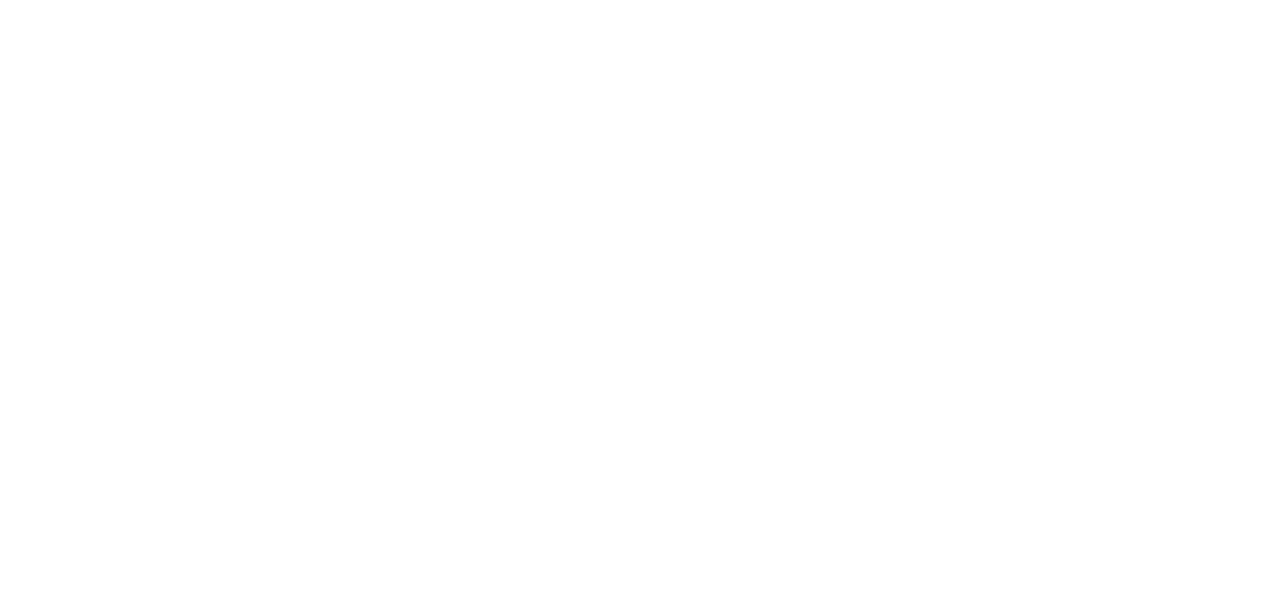
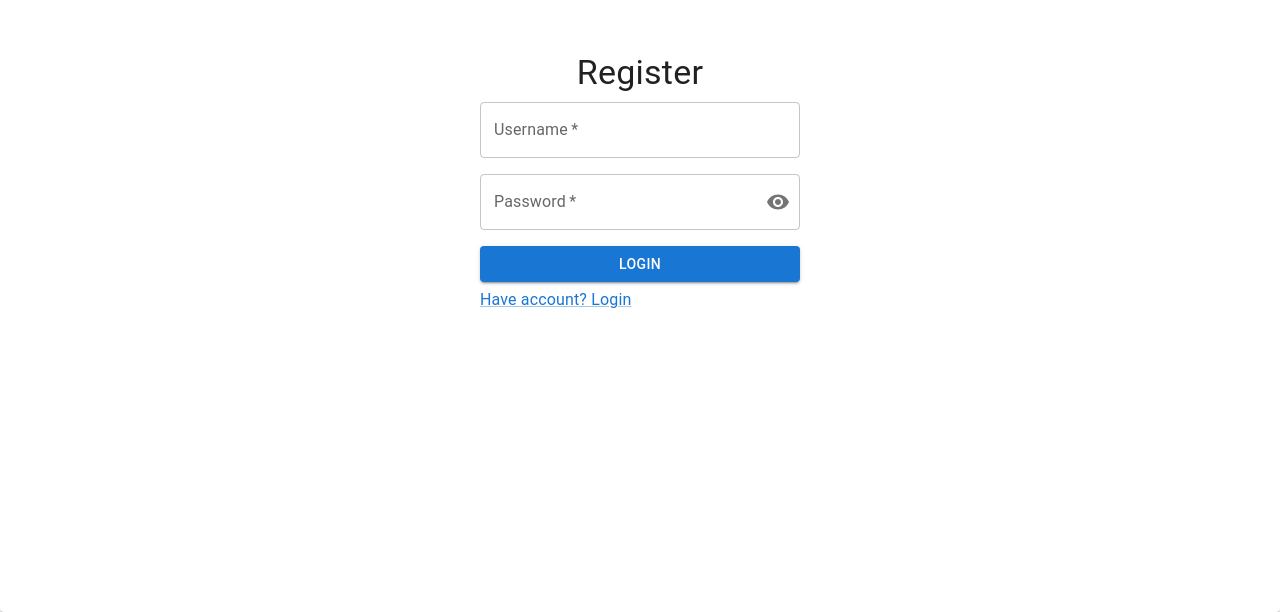
Before and after one commit to Mohammed785/React-Chat-App, a React (Create React App) app in the folder client/: page /register in a window 1280 px wide. Shown: the part 188-800 px from the top of the page. Built offline with nearby package versions, Linux system fonts and the light colour scheme.

Commit message:
create auth routes

```diff
--- /dev/null
+++ b/client/src/@types/user.ts
@@ -0,0 +1,5 @@
+export interface IUser{
+    _id:string
+    username:string,
+    avatar:string
+}
--- a/client/src/App.tsx
+++ b/client/src/App.tsx
@@ -1,5 +1,28 @@
+import { useMemo } from "react"
+import { createTheme, ThemeProvider } from "@mui/material/styles"
+import { CssBaseline, useMediaQuery } from "@mui/material"
+import Login from "./pages/Login"
+import { BrowserRouter, Route, Routes } from "react-router-dom"
+import Register from "./pages/Register"
+
 function App() {
+    const prefersDarkMode = useMediaQuery('(prefers-color-schema: dark)')
+    const theme = useMemo(() => createTheme({
+        palette: {
+            mode: prefersDarkMode ? 'dark' : 'light'
+        }
+    }), [prefersDarkMode])
+
     return <>
+        <ThemeProvider theme={theme}>
+            <CssBaseline />
+            <BrowserRouter>
+                <Routes>
+                    <Route path="/login" element={<Login />} />
+                    <Route path="/register" element={<Register />} />
+                </Routes>
+            </BrowserRouter>
+        </ThemeProvider>
     </>
 }
 
--- /dev/null
+++ b/client/src/components/AuthForm.tsx
@@ -0,0 +1,105 @@
+import { ChangeEvent, FormEvent, useState,useRef } from "react"
+import { Box, FormControl, TextField, Button, InputAdornment, IconButton, InputLabel, OutlinedInput, FormHelperText, Typography } from "@mui/material"
+import { VisibilityOff, Visibility } from "@mui/icons-material"
+import axiosClient from "../axios"
+import axios from "axios"
+import { useNavigate } from "react-router-dom"
+import { useAuthContext } from "../context/authContext"
+
+interface State {
+    username: string,
+    password: string,
+    showPassword: boolean
+}
+
+function AuthForm({auth}:{auth:"login"|"register"}){
+    const [values, setValues] = useState<State>({ username: "", password: "", showPassword: false })
+    const [errors,setErrors] = useState({username:{isError:false,error:""},password:{isError:false,error:""}})
+    const errorMsgRef = useRef<HTMLParagraphElement>(null)
+    const navigate = useNavigate()
+    const {loginUser} = useAuthContext()!
+    const handleChange = (prop: keyof State) => (e: ChangeEvent<HTMLInputElement>) => {
+        setValues({ ...values, [prop]: e.target.value })
+    }
+    const handleShowPassword = () => {
+        setValues({ ...values, showPassword: !values.showPassword })
+    }
+    const validateForm = ()=>{
+        let newError = {...errors}
+        let error = false
+        if(values.username.length<2 || values.username.length>25){
+            newError = { ...newError, username: { isError: true, error:"Username length must be in range 2 to 25 characters long"}}
+            error = true
+        }
+        if(values.password.length<8 || values.password.length>30){
+           newError = { ...newError, password: { isError: true, error: "Password length must be in range 8 to 25 characters long" } }
+           error = true
+        }
+        setErrors({...newError})
+        return error
+    }
+    const handleSubmit = async(e:FormEvent)=>{
+        e.preventDefault()
+        if(!validateForm()){
+            try {
+                const {username,password} = values
+                if(auth==="login"){
+                    const { data:{user} } = await axiosClient.post("/login", { username: username.trim(), password: password.trim() })
+                    delete user.password
+                    loginUser(user)
+                    navigate("/", { replace: true })
+                }else{
+                    const { data } = await axiosClient.post("/register", { username: username.trim(), password: password.trim() })
+                    navigate("/login", { replace: true })
+                }
+            } catch (error) {
+                if(axios.isAxiosError(error)){
+                    if(error.response?.status===401){
+                        errorMsgRef.current!.innerText = "Wrong Credentials"
+                    }else{
+                        errorMsgRef.current!.innerText = (error.response?.data as Record<string,any>).msg
+                    }
+                }
+            }
+        }
+    }
+    return <>
+        <Typography variant="body1" align="center" sx={{ marginBottom: "8px", color:"#d10707" }} ref={errorMsgRef}>
+
+        </Typography>
+        <form method="POST" onSubmit={handleSubmit}>
+            <Box sx={{ display: "flex", flexDirection: "column", gap: 2 }}>
+                <TextField label="Username" value={values.username} onChange={handleChange("username")}
+                autoComplete="username" required
+                error={errors.username.isError ? true : false}
+                helperText={errors.username.isError && errors.username.error}
+                />
+                <FormControl error={errors.password.isError} required variant="outlined">
+                    <InputLabel htmlFor="password">Password</InputLabel>
+                    <OutlinedInput
+                        id="password"
+                        label="Password"
+                        type={values.showPassword ? "text" : "password"}
+                        value={values.password}
+                        error={errors.password.isError?true:false}
+                        onChange={handleChange("password")}
+                        endAdornment={<InputAdornment position="end">
+                            <IconButton aria-label="toggle password visibility" onClick={handleShowPassword} edge="end">
+                                {values.showPassword ? <VisibilityOff /> : <Visibility />}
+
+                            </IconButton>
+                        </InputAdornment>} />
+                        {
+                        errors.password.isError && <FormHelperText id="password-error-text">
+                            {errors.password.error}
+                        </FormHelperText>
+                        }
+
+                </FormControl>
+                <Button variant="contained" type="submit" color="primary">Login</Button>
+            </Box>
+        </form>
+    </>
+}
+
+export default AuthForm;
--- /dev/null
+++ b/client/src/pages/Login.tsx
@@ -0,0 +1,28 @@
+import {Box, Grid, Paper, Typography,Link } from "@mui/material"
+import LoginForm from "../components/AuthForm"
+import {Link as RouterLink} from "react-router-dom"
+
+function Login(){
+    return <>
+    <Paper>
+        <Grid container direction="column"
+            alignItems="center"
+            justifyContent="center"
+            style={{ minHeight: '100vh' }}>
+        <Grid item xs={3} >
+            <Box maxWidth="sm" sx={{ width: 400, height: 400, padding: 5 }}>
+                <Typography align="center" variant="h4" sx={{marginBottom:"8px"}}>
+                    Login
+                </Typography>
+                    <LoginForm auth="login"/>
+                <Box sx={{ marginTop: "6px" }}>
+                    <Link component={RouterLink} to="/register">Need account? Register</Link>
+                </Box>
+            </Box>
+        </Grid>
+    </Grid>
+    </Paper>
+    </>
+}
+
+export default Login
--- /dev/null
+++ b/client/src/pages/Register.tsx
@@ -0,0 +1,28 @@
+import { Box, Grid, Paper, Typography,Link } from "@mui/material"
+import AuthForm from "../components/AuthForm"
+import { Link as RouterLink } from "react-router-dom"
+
+function Register() {
+    return <>
+        <Paper>
+            <Grid container direction="column"
+                alignItems="center"
+                justifyContent="center"
+                style={{ minHeight: '100vh' }}>
+                <Grid item xs={3} >
+                    <Box maxWidth="sm" sx={{ width: 400, height: 400, padding: 5 }}>
+                        <Typography align="center" variant="h4" sx={{ marginBottom: "8px" }}>
+                            Register
+                        </Typography>
+                        <AuthForm auth="register"/>
+                        <Box sx={{ marginTop: "6px" }}>
+                            <Link component={RouterLink} to="/login">Have account? Login</Link>
+                        </Box>
+                    </Box>
+                </Grid>
+            </Grid>
+        </Paper>
+    </>
+}
+
+export default Register
```
